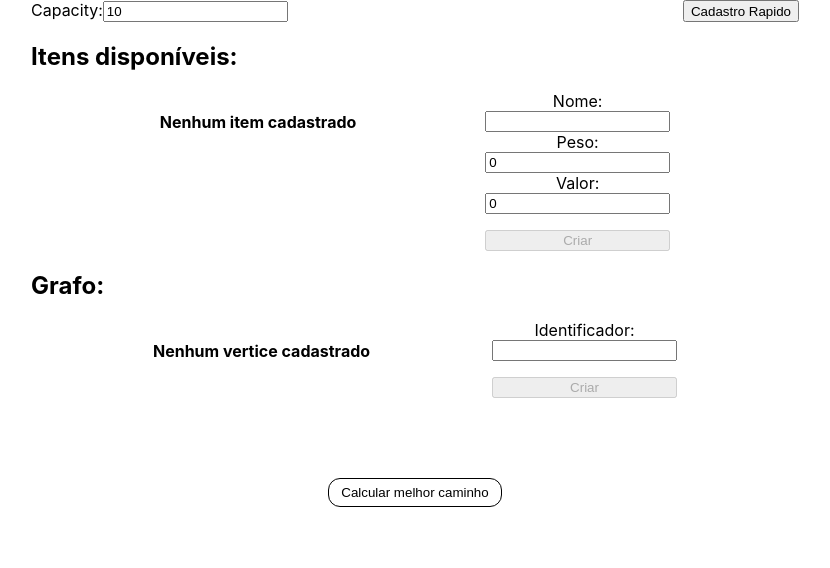
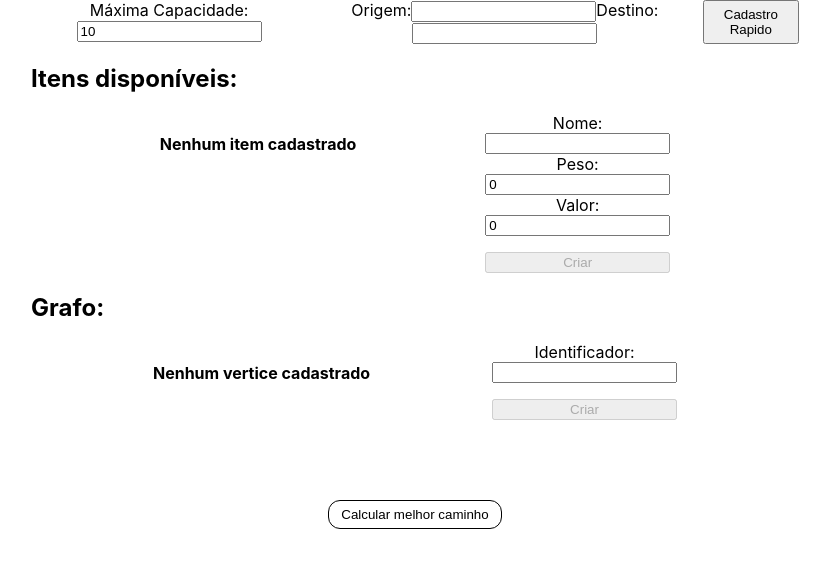
Before and after one commit to projeto-de-algoritmos/Final_Dupla23, a React (Create React App) app in the folder best-path/: page / in a window 1280 px wide. Shown: the top 568 px of the page, without its empty margins (225-1055 px from the left). Built offline with nearby package versions, Linux system fonts and the light colour scheme.

Commit message:
Allow changing from-to

```diff
--- a/best-path/src/App.js
+++ b/best-path/src/App.js
@@ -1,4 +1,4 @@
-import { useState } from 'react';
+import { useEffect, useState } from 'react';
 import { calculateBestPath, calculateKnapSack, BFS } from './utils/calcFunctions';
 
 import './App.css';
@@ -10,6 +10,8 @@ function App() {
   const [bestPath, setBestPath] = useState(null);
 
   const [capacity, setCapacity] = useState(10);
+  const [from, setFrom] = useState('');
+  const [to, setTo] = useState('');
 
   const [itemName, setItemName] = useState("");
   const [itemWeight, setItemWeight] = useState(0);
@@ -22,8 +24,6 @@ function App() {
 
   const [itensList, setItensList] = useState(new Map());
   const [graph, setGraph] = useState(new Map());
-
-  // const [elements, setElements] = useState([]);
 
   const createItem = (name = itemName, weight = itemWeight, value = itemValue) => {
     setItensList((currState) => {
@@ -51,7 +51,7 @@ function App() {
     setGraph((currState) => {
       const newItem = new Map();
 
-      newItem.set(vName, { caminhos: [], items: [] })
+      newItem.set(vName.toUpperCase(), { caminhos: [], items: [] })
 
       const newState = new Map([...currState, ...newItem]);
 
@@ -61,9 +61,38 @@ function App() {
     })
   };
 
-  const getPaths = () => {
+  const getMinimumPaths = () => {
+    if (graph.size === 0) {
+      alert('Nenhum vertice cadastrado');
+      return;
+    }
+
+    if (!graph.get(from)) {
+      alert("Origem invalida");
+      return;
+    }
+
+    if (!graph.get(to)) {
+      alert("Destino invalido");
+      return;
+    }
+
+    if (to === from) {
+      alert("Origem e destino iguais");
+      return;
+    }
+
+    if (!minimumPaths) {
+      const mp = BFS(graph, from, to);
+      setMinimumPaths(mp);
+      getBestPath(mp);
+    } else {
+      getBestPath(minimumPaths);
+    }
+  }
+
+  const getBestPath = (mp) => {
     const results = [];
-    const mp = BFS(graph, 'A', 'G');
 
     for (const path of mp) {
       results.push({
@@ -72,7 +101,6 @@ function App() {
       })
     }
 
-    setMinimumPaths(mp);
     setBestPath(calculateBestPath(results));
   };
 
@@ -98,8 +126,6 @@ function App() {
     });
   };
 
-
-
   const quickRegister = () => {
     const i = new Map([
       [1, { name: "Item A", weight: 3, value: 15 }],
@@ -123,14 +149,28 @@ function App() {
 
     setItensList(i);
     setGraph(g);
-  }
+  };
+
+  useEffect(() => {
+    setBestPath(null)
+  }, [capacity]);
+
+  useEffect(() => {
+    setMinimumPaths(null);
+  }, [from, to])
 
   return (
     <Style.Container className="App">
       <div style={{ display: 'flex', justifyContent: 'space-between' }}>
         <div>
-          <label>Capacity:</label>
-          <input value={capacity} onChange={(e) => setCapacity(Number.parseInt(e.target.value))} />
+          <label>Máxima Capacidade:</label>
+          <input value={capacity} onChange={(e) => setCapacity(e.target.value)} type="number" />
+        </div>
+        <div>
+          <label>Origem:</label>
+          <input value={from} onChange={(e) => setFrom(e.target.value.toUpperCase())} type="text"/>
+          <label>Destino:</label>
+          <input value={to} onChange={(e) => setTo(e.target.value.toUpperCase())} type="text" />
         </div>
         <button onClick={quickRegister}>Cadastro Rapido</button>
       </div>
@@ -243,17 +283,17 @@ function App() {
 
       </div>
 
-      {!bestPath && !minimumPaths ? (
-        <Style.CalculateButton onClick={getPaths}>Calcular melhor caminho</Style.CalculateButton>
+      {(!bestPath || !minimumPaths) ? (
+        <Style.CalculateButton onClick={getMinimumPaths}>Calcular melhor caminho</Style.CalculateButton>
       ) : (
         <div>
-          <h3>Menores caminhos de A até G</h3>
+          <h3>Menores caminhos de {from} até {to}</h3>
           {minimumPaths.map((path, idx) => {
             return <h5 key={idx}>{path.map((a) => a.vertice).join(' -> ')}</h5>
           })}
           <h3>Melhor caminho geral</h3>
           <h5>{bestPath.route.map(it => it.vertice).join(' -> ')}</h5>
-          <span>{bestPath.value}</span>
+          <span>Com esse caminho é possivel obter um total de {bestPath.value}.</span>
         </div>
       )
       }
```
